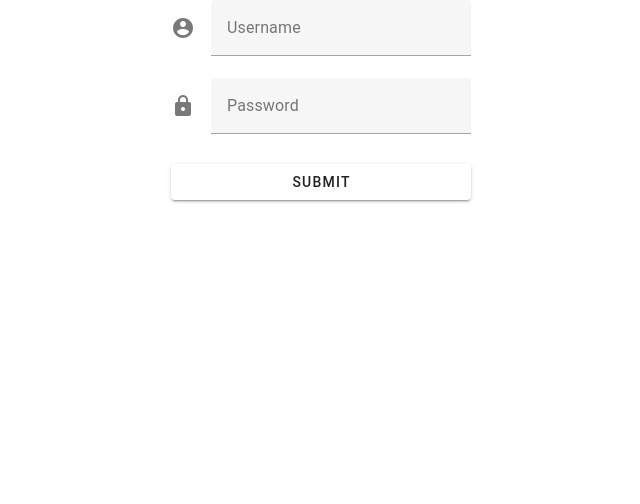
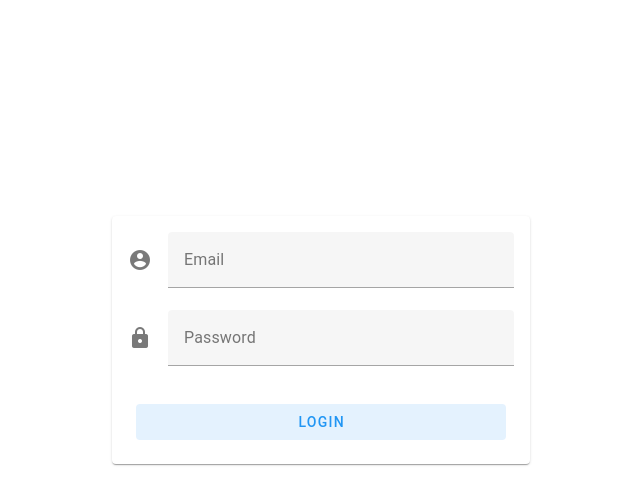
Before and after one commit to usamagee99/Frontend, a Nuxt app: page /login in a window 1280 px wide. Shown: the top 504 px of the page, without its empty margins (319-959 px from the left). Built offline with nearby package versions, Linux system fonts and the light colour scheme.

Commit message:
Login page design complete.

```diff
--- a/pages/login.vue
+++ b/pages/login.vue
@@ -1,73 +1,79 @@
 <template>
-    <v-sheet class="mx-auto" max-width="300">
+    <v-container class="login-container">
+        <v-card>
+            <v-card-text>
                 <v-form @submit.prevent="submit">
-        <v-text-field
-          label="Username"
-          v-model="email" prepend-icon="mdi-account-circle"
-        ></v-text-field>
+                    <v-text-field label="Email" v-model="email" prepend-icon="mdi-account-circle"></v-text-field>
                     <v-text-field label="Password" v-model="password" type="password" prepend-icon="mdi-lock" />
-
-        <v-btn
-          :loading="loading"
-          class="mt-2"
-          text="Submit"
-          type="submit"
-          block
-        ></v-btn>
                 </v-form>
-    </v-sheet>
+                <v-card-actions>
+                    <v-btn class="mt-2" text="Login" type="submit" color="info" variant="tonal" block></v-btn>
+                </v-card-actions>
+            </v-card-text>
+        </v-card>
+    </v-container>
 </template>
 
 
-<script>
-  const auth = useCookie('auth-cookie')
-  export default {
-    data: () => ({
-    //   loading: false,
-      //rules: [value => vm.checkApi(value)],
-    //   timeout: null,
-      email: '',
-      password: '',
-    //   auth: useCookie('auth-cookie')
-    }),
+<script setup lang="ts">
+import { ref } from 'vue'
+const user = useCookie<{ name: string }>('user')
+const logins = useCookie<number>('logins')
 
-    methods: {
-      async submit (event) {
+// const name = ref('')
+
+// const login = () => {
+//   logins.value = (logins.value || 0) + 1
+//   user.value = { name: name.value }
+// }
+
+// const logout = () => {
+//   user.value = null
+// }
+
+
+const email = ref('')
+
+const password = ref('')
+
+const submit = async (event) => {
 
     console.log('submit clicked : ')
-        console.log('submit email : ', this.email)
 
-        const results = await event
+    // const results = await event
 
     const { data } = await useFetch('/api/login', {
         method: 'POST',
         params: {
-                email: this.email,
-                password: this.password
+            email: email.value,
+            password: password.value
         }
     })
 
-        console.log('auth-resp on client : ', data.value)
+    // console.log('auth-resp on client : ', data.value)
 
-        auth.value = data.value.access_token
+    // auth.value = data.value.access_token
 
     // this.loading = false
 
     // alert(JSON.stringify(results, null, 2))
-      },
-    //   async checkApi (userName) {
-    //     // return new Promise(resolve => {
-    //     //   clearTimeout(this.timeout)
+}
 
-    //     //   this.timeout = setTimeout(() => {
-    //     //     if (!userName) return resolve('Please enter a user name.')
-    //     //     if (userName === 'johnleider') return resolve('User name already taken. Please try another one.')
 
-    //     //     return resolve(true)
-    //     //   }, 1000)
-    //     // })
+</script>
 
-    //   },
-    },
+<style scoped>
+.v-container {
+    display: flex;
+    flex-direction: column;
+    justify-content: center;
 }
-</script>
+
+.login-container {
+    display: flex;
+    justify-content: center;
+    min-height: 85vh;
+    width: 450px;
+    /* background-color:blue; */
+}
+</style>
```
Lines whose indentation alone changed are shown as unchanged.
